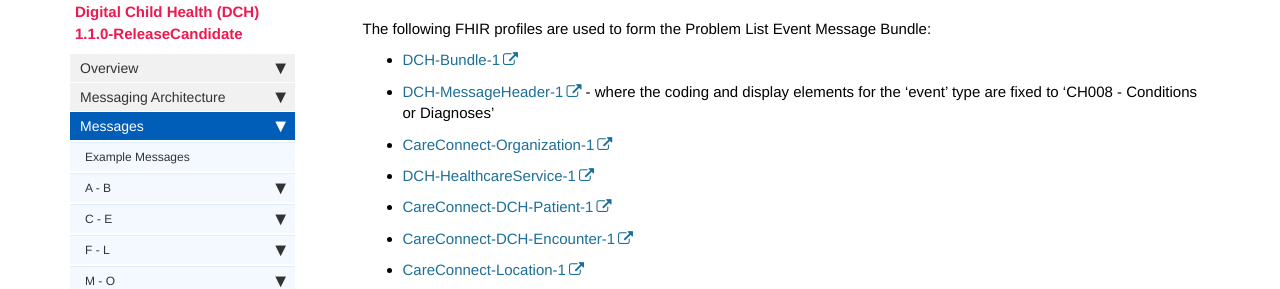
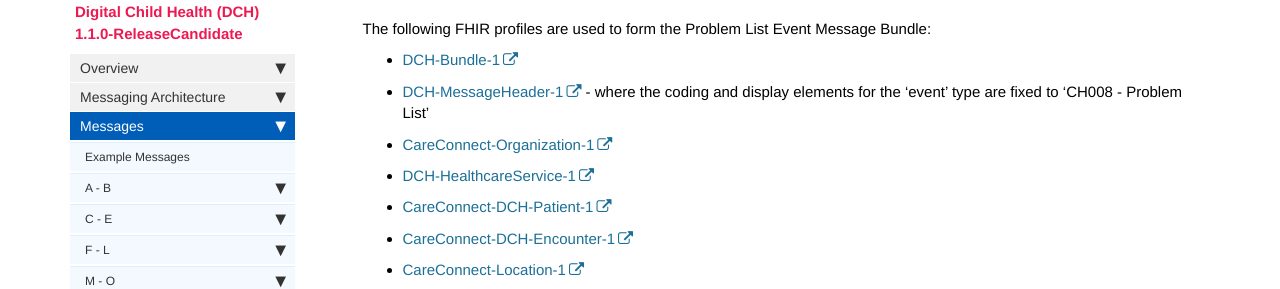
Before and after one commit to nhsconnect/Digital-Child-Health-STU3, a Jekyll site: the page built from pages/explore/explore_problem_list.md, in a window 1280 px wide and 900 px high. Shown: the part 180-469 px from the top of the window. Built offline with Jekyll 4.4.1, drawn with Linux system fonts in a browser that asks for light colours; nearby versions of some CDN libraries; comment, search, counter and statistics services are not loaded.

Commit message:
Correction for 'CH008 - Problem List'.

```diff
--- a/pages/explore/explore_problem_list.md
+++ b/pages/explore/explore_problem_list.md
@@ -10,7 +10,7 @@ summary: "The FHIR profiles used for the Problem List Event Message Bundle"
 The following FHIR profiles are used to form the Problem List Event Message Bundle:
 
 - [DCH-Bundle-1](https://fhir.nhs.uk/STU3/StructureDefinition/DCH-Bundle-1)
-- [DCH-MessageHeader-1](https://fhir.nhs.uk/STU3/StructureDefinition/DCH-MessageHeader-1) - where the coding and display elements for the 'event' type are fixed to 'CH008 - Conditions or Diagnoses'
+- [DCH-MessageHeader-1](https://fhir.nhs.uk/STU3/StructureDefinition/DCH-MessageHeader-1) - where the coding and display elements for the 'event' type are fixed to 'CH008 - Problem List'
 - [CareConnect-Organization-1](https://fhir.hl7.org.uk/STU3/StructureDefinition/CareConnect-Organization-1)
 - [DCH-HealthcareService-1](https://fhir.nhs.uk/STU3/StructureDefinition/DCH-HealthcareService-1)
 - [CareConnect-DCH-Patient-1](https://fhir.nhs.uk/STU3/StructureDefinition/CareConnect-DCH-Patient-1)
```
